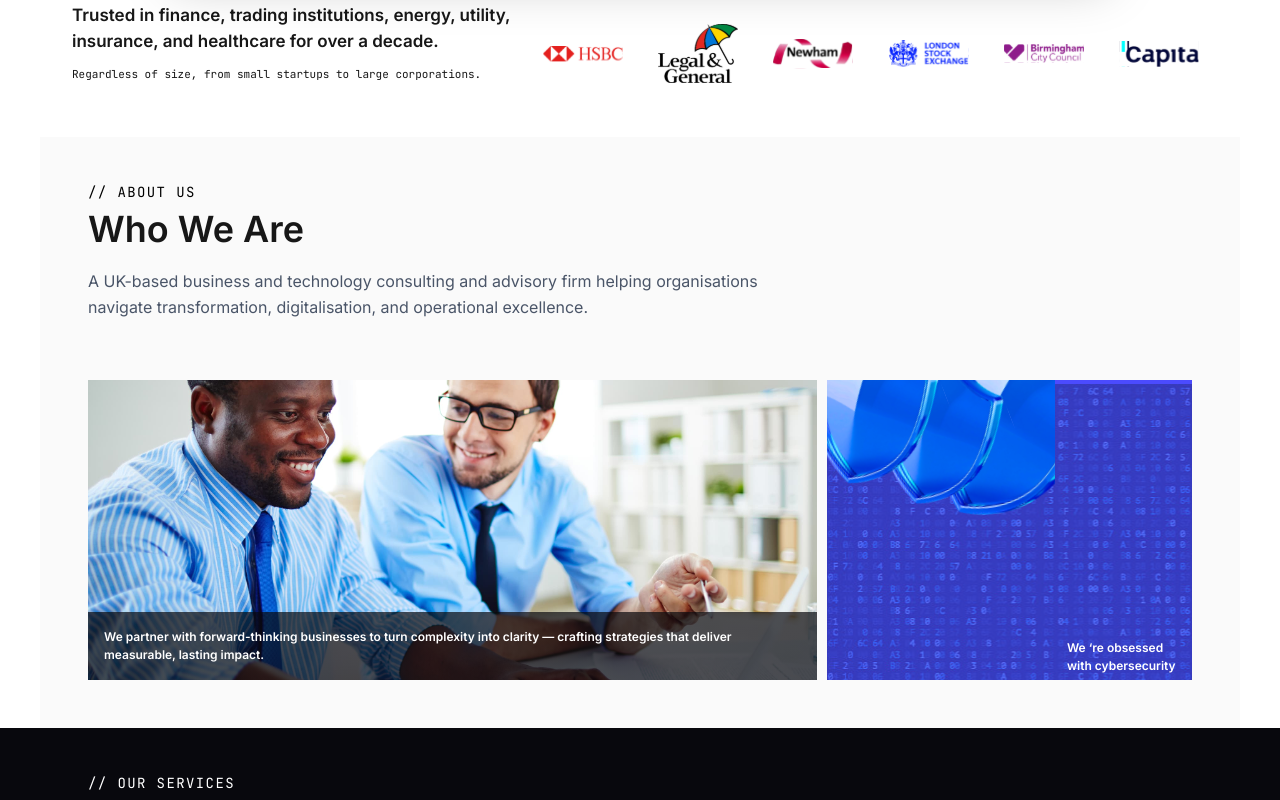
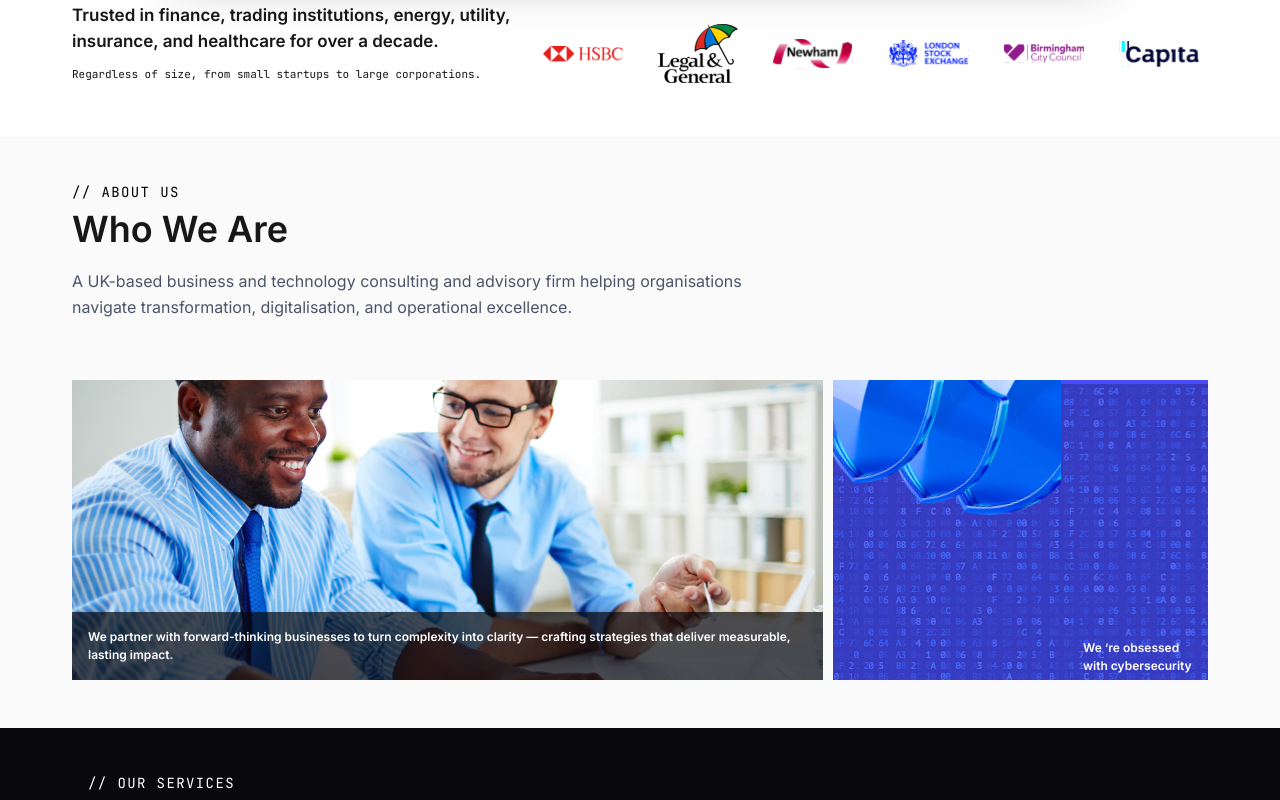
Before and after one commit to Josh-Alhassan/trod-consulting, a Next.js app: page / in a window 1280 px wide. Shown: the part 820-1620 px from the top of the page. Built offline with nearby package versions, Linux system fonts and the light colour scheme.

Commit message:
feat: add responsive Why Choose Us section with grid layout and interactive elements

```diff
--- a/app/section/aboutUs/AboutUs.module.css
+++ b/app/section/aboutUs/AboutUs.module.css
@@ -1,9 +1,11 @@
+.backgroundContainer {
+     background: #FAFAFA;
+}
+
 .container {
-    background: #FAFAFA;
-
   max-width: 1200px;
   margin: 0 auto;
-  padding: 3erem 1rem;
+  padding: 3rem 1rem;
 
 }
 
@@ -109,6 +111,10 @@
 }
 
 @media (min-width: 768px) {
+
+    .container {
+        padding: 3rem 2rem;
+    }
     .imageContainer {
         grid-template-columns: 2fr 1fr;
 
@@ -125,6 +131,11 @@
 }
 
 @media (min-width: 1024) {
+
+    .container {
+        padding-top: 4rem;
+        padding-bottom: 4rem;
+    }
     .imageText {
         font-size: 1.6em;
     }
--- a/app/section/aboutUs/AboutUs.tsx
+++ b/app/section/aboutUs/AboutUs.tsx
@@ -12,7 +12,8 @@ import styles from "./AboutUs.module.css";
 
 export default function AboutUs() {
   return (
-    <section className={`${styles.container} containerSection`}>
+    <section className={styles.backgroundContainer} aria-label="About Us">
+      <div className={`${styles.container} containerSection`}>
 
         {/* Text Block */}
         <AboutTextBlock />
@@ -38,6 +39,8 @@ export default function AboutUs() {
               cybersecurity</p>
           </div>
         </div>
+      </div>
+
     </section>
   );
 }
--- a/app/section/whyChooseUs/WhyChooseUs.module.css
+++ b/app/section/whyChooseUs/WhyChooseUs.module.css
@@ -61,3 +61,36 @@
 .chooseUsPointFooter {
     background: indianred;
 }
+
+@media (min-width: 768px) {
+    .bookCallLink {
+        width: auto;
+    }
+
+    .chooseUsPoints {
+        grid-template-columns: repeat(2, 1fr);
+        grid-template-rows: repeat(2, 1fr);
+        margin-top: 20px;
+    }
+}
+
+@media (min-width: 1024px) {
+    .bookCallLink {
+        width: 100%;
+    }
+    .chooseUsWrapper {
+        display: flex;
+        /* gap: 50px; */
+        justify-content: space-between;
+
+        margin-top: 50px;
+    }
+
+    .chooseUsTypography {
+        width: 35%
+    }
+
+    .chooseUsPoints {
+        width: 55%;
+    }
+}
```
Lines whose indentation alone changed are shown as unchanged.
